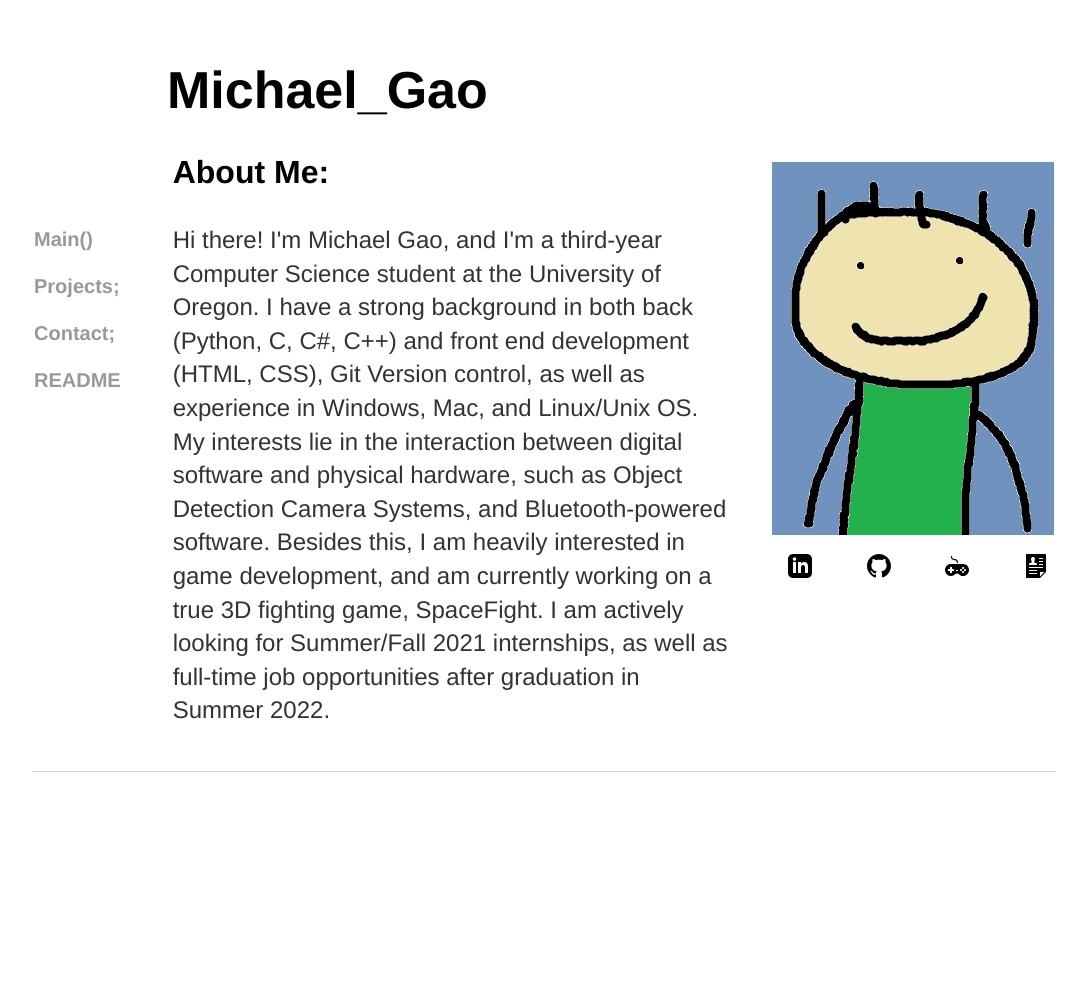
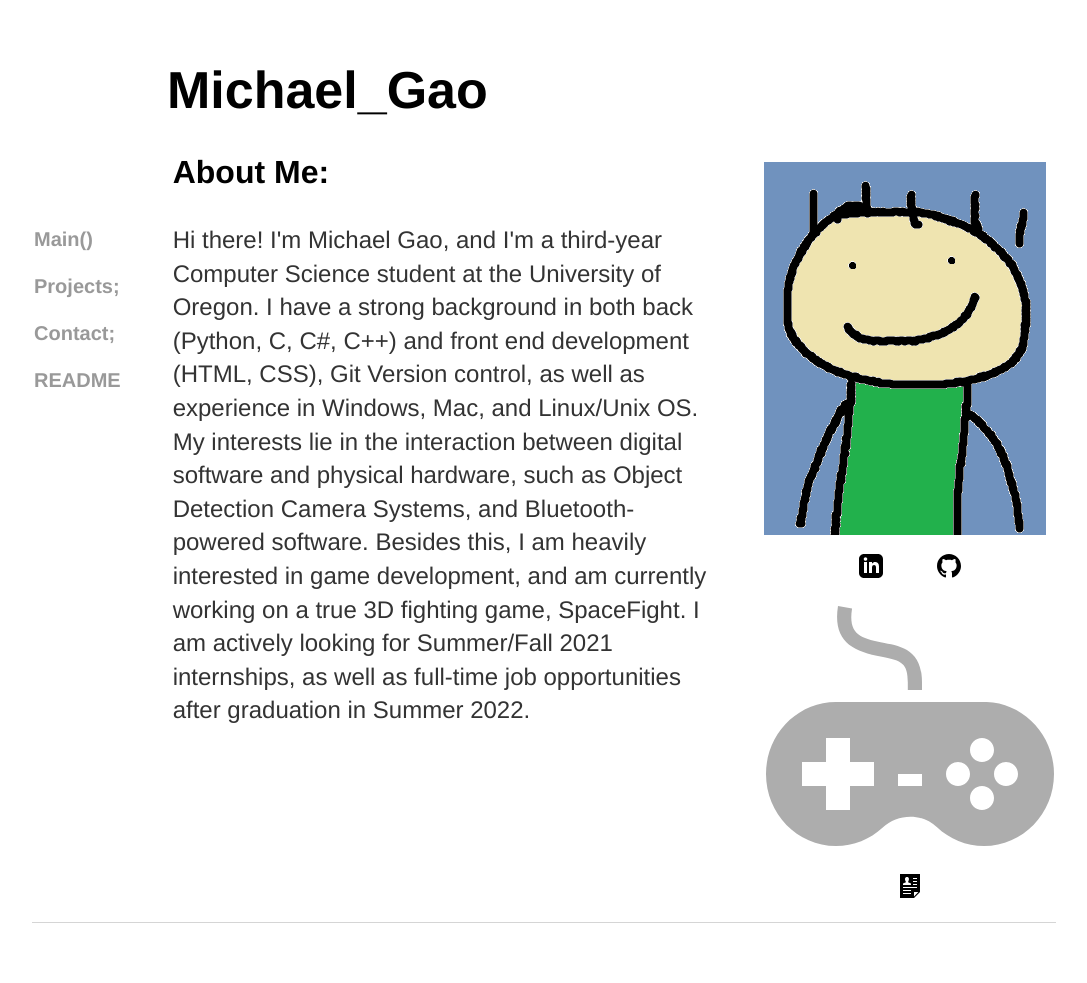
Before and after one commit to michael-c-gao/WebsiteOfMichael, a Jekyll site: the page built from index.html, in a window 1280 px wide. Shown: the whole page, without its empty margins (96-1183 px from the left). Built offline with Jekyll 4.4.1, drawn with Linux system fonts in a browser that asks for light colours; before the commit the page ends 900 px from its top, so only the background shows below that.

Commit message:
Update index.html

```diff
--- a/index.html
+++ b/index.html
@@ -56,7 +56,7 @@ title: Michael C. Gao
 	<div align="center">
 		 <pade><a id="linkedin" href="https://www.linkedin.com/in/michael-c-gao/"><img src="logo/linkedin.svg" alt="linkedin"></a></pade>
 		 <pade><a id="github" href="https://github.com/michael-c-gao"><img src="logo/github.svg" alt="github"></a></pade>
-		 <pade><a id="itchio" href="https://mexhal.itch.io/"><img src="logo/game.svg" alt="itchio"></a></pade>
+		 <pade><a id="itchio" href="https://mexhal.itch.io/"><img src="logo/gamegrey.svg" alt="itchio"></a></pade>
 		 <pade><a id="resume" href="https://michael-c-gao.github.io/GaoMichaelResume.pdf"><img src="logo/resume.svg" alt="resume"></a></pade> </div>
 
 	</div>
```
